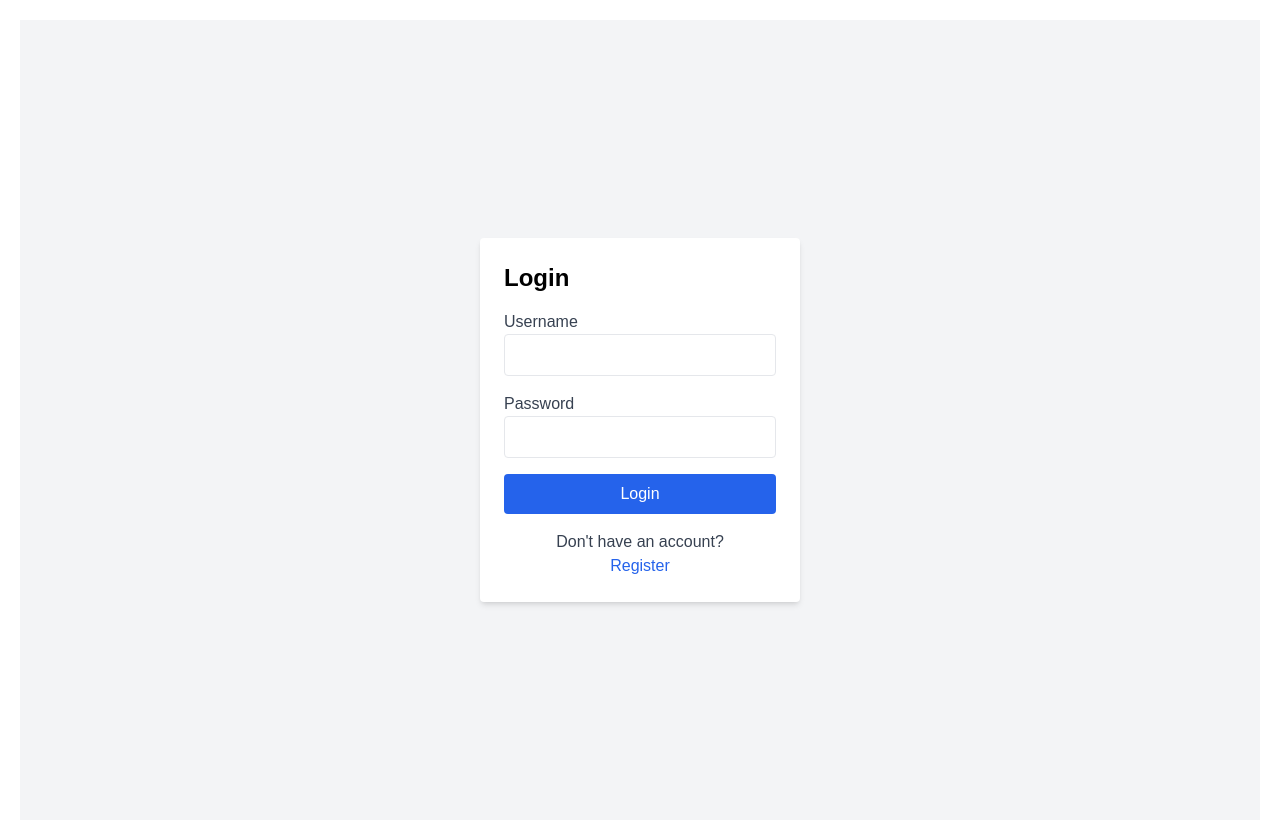
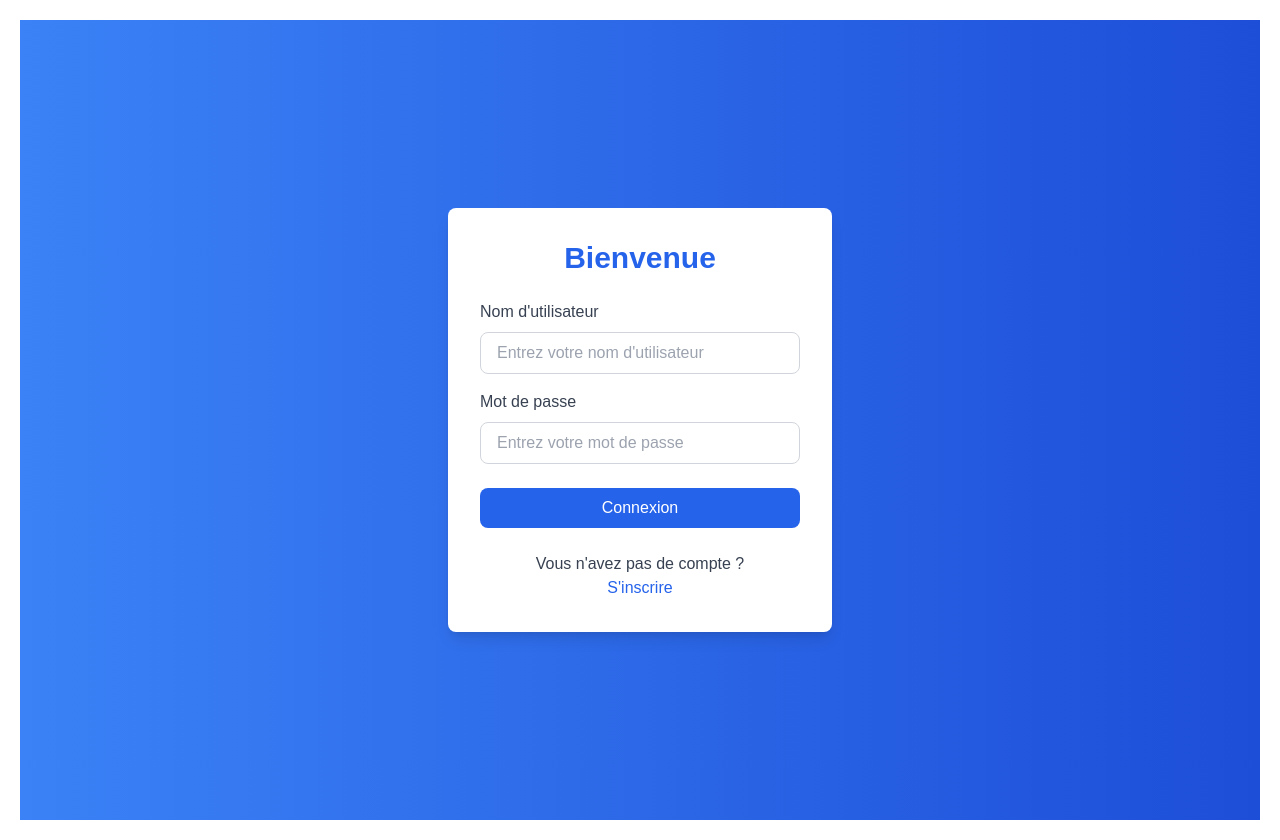
Before and after one commit to Corton30/cabinet-medical, a React (Create React App) app in the folder frontend/: page /login in a window 1280 px wide. Built offline with nearby package versions, Linux system fonts and the light colour scheme.

Commit message:
Login page and register

```diff
--- a/frontend/src/components/Login.js
+++ b/frontend/src/components/Login.js
@@ -15,46 +15,51 @@ const Login = () => {
       localStorage.setItem("token", response.data.token); // Save token in localStorage
       navigate("/"); // Redirect to the dashboard
     } catch (err) {
-      setError(err.response?.data?.error || "An error occurred");
+      setError(err.response?.data?.error || "Une erreur s'est produite");
     }
   };
 
   return (
-    <div className="flex items-center justify-center h-screen bg-gray-100">
-      <form onSubmit={handleSubmit} className="bg-white p-6 rounded shadow-md w-80">
-        <h2 className="text-2xl font-bold mb-4">Login</h2>
-        {error && <p className="text-red-600 mb-4">{error}</p>}
+    <div className="flex items-center justify-center h-screen bg-gradient-to-r from-blue-500 to-blue-700">
+      <form onSubmit={handleSubmit} className="bg-white p-8 rounded-lg shadow-lg w-96">
+        <h2 className="text-3xl font-bold text-center text-blue-600 mb-6">Bienvenue</h2>
+        {error && <p className="text-red-600 mb-4 text-center">{error}</p>}
         <div className="mb-4">
-          <label className="block text-gray-700">Username</label>
+          <label className="block text-gray-700 font-medium mb-2">Nom d'utilisateur</label>
           <input
             type="text"
             value={username}
             onChange={(e) => setUsername(e.target.value)}
-            className="w-full border px-3 py-2 rounded"
+            className="w-full border border-gray-300 px-4 py-2 rounded-lg focus:outline-none focus:ring-2 focus:ring-blue-500"
+            placeholder="Entrez votre nom d'utilisateur"
             required
           />
         </div>
-        <div className="mb-4">
-          <label className="block text-gray-700">Password</label>
+        <div className="mb-6">
+          <label className="block text-gray-700 font-medium mb-2">Mot de passe</label>
           <input
             type="password"
             value={password}
             onChange={(e) => setPassword(e.target.value)}
-            className="w-full border px-3 py-2 rounded"
+            className="w-full border border-gray-300 px-4 py-2 rounded-lg focus:outline-none focus:ring-2 focus:ring-blue-500"
+            placeholder="Entrez votre mot de passe"
             required
           />
         </div>
-        <button type="submit" className="w-full bg-blue-600 text-white py-2 rounded hover:bg-blue-700">
-          Login
+        <button
+          type="submit"
+          className="w-full bg-blue-600 text-white py-2 rounded-lg hover:bg-blue-700 transition duration-300"
+        >
+          Connexion
         </button>
-        <div className="mt-4 text-center">
-          <p className="text-gray-700">Don't have an account?</p>
+        <div className="mt-6 text-center">
+          <p className="text-gray-700">Vous n'avez pas de compte ?</p>
           <button
             type="button"
             onClick={() => navigate("/register")}
-            className="text-blue-600 hover:underline"
+            className="text-blue-600 hover:underline font-medium"
           >
-            Register
+            S'inscrire
           </button>
         </div>
       </form>
--- a/frontend/src/components/Register.js
+++ b/frontend/src/components/Register.js
@@ -12,45 +12,60 @@ const Register = () => {
   const handleSubmit = async (e) => {
     e.preventDefault();
     try {
-      const response = await axios.post("http://localhost:5001/api/auth/register", { username, password });
-      setSuccess(response.data.message);
+      await axios.post("http://localhost:5001/api/auth/register", { username, password }); // Removed 'response'
+      setSuccess("Compte créé avec succès !");
       setError("");
       setTimeout(() => navigate("/login"), 2000); // Redirect to login after 2 seconds
     } catch (err) {
-      setError(err.response?.data?.error || "An error occurred");
+      setError(err.response?.data?.error || "Une erreur s'est produite");
       setSuccess("");
     }
   };
 
   return (
-    <div className="flex items-center justify-center h-screen bg-gray-100">
-      <form onSubmit={handleSubmit} className="bg-white p-6 rounded shadow-md w-80">
-        <h2 className="text-2xl font-bold mb-4">Register</h2>
-        {error && <p className="text-red-600 mb-4">{error}</p>}
-        {success && <p className="text-green-600 mb-4">{success}</p>}
+    <div className="flex items-center justify-center h-screen bg-gradient-to-r from-blue-500 to-blue-700">
+      <form onSubmit={handleSubmit} className="bg-white p-8 rounded-lg shadow-lg w-96">
+        <h2 className="text-3xl font-bold text-center text-blue-600 mb-6">Créer un compte</h2>
+        {error && <p className="text-red-600 mb-4 text-center">{error}</p>}
+        {success && <p className="text-green-600 mb-4 text-center">{success}</p>}
         <div className="mb-4">
-          <label className="block text-gray-700">Username</label>
+          <label className="block text-gray-700 font-medium mb-2">Nom d'utilisateur</label>
           <input
             type="text"
             value={username}
             onChange={(e) => setUsername(e.target.value)}
-            className="w-full border px-3 py-2 rounded"
+            className="w-full border border-gray-300 px-4 py-2 rounded-lg focus:outline-none focus:ring-2 focus:ring-blue-500"
+            placeholder="Entrez votre nom d'utilisateur"
             required
           />
         </div>
-        <div className="mb-4">
-          <label className="block text-gray-700">Password</label>
+        <div className="mb-6">
+          <label className="block text-gray-700 font-medium mb-2">Mot de passe</label>
           <input
             type="password"
             value={password}
             onChange={(e) => setPassword(e.target.value)}
-            className="w-full border px-3 py-2 rounded"
+            className="w-full border border-gray-300 px-4 py-2 rounded-lg focus:outline-none focus:ring-2 focus:ring-blue-500"
+            placeholder="Entrez votre mot de passe"
             required
           />
         </div>
-        <button type="submit" className="w-full bg-blue-600 text-white py-2 rounded hover:bg-blue-700">
-          Register
+        <button
+          type="submit"
+          className="w-full bg-blue-600 text-white py-2 rounded-lg hover:bg-blue-700 transition duration-300"
+        >
+          S'inscrire
         </button>
+        <div className="mt-6 text-center">
+          <p className="text-gray-700">Vous avez déjà un compte ?</p>
+          <button
+            type="button"
+            onClick={() => navigate("/login")}
+            className="text-blue-600 hover:underline font-medium"
+          >
+            Connexion
+          </button>
+        </div>
       </form>
     </div>
   );
```
